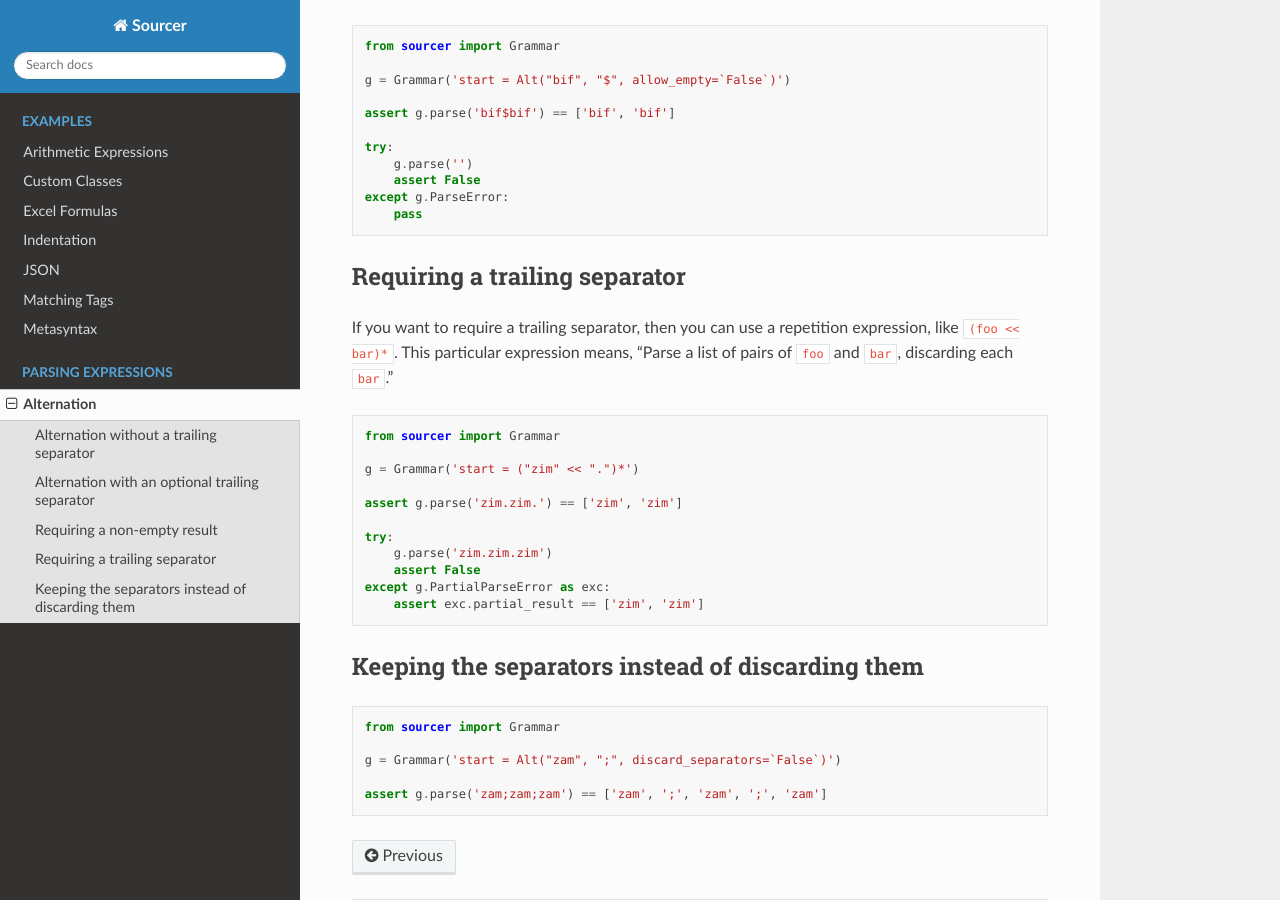
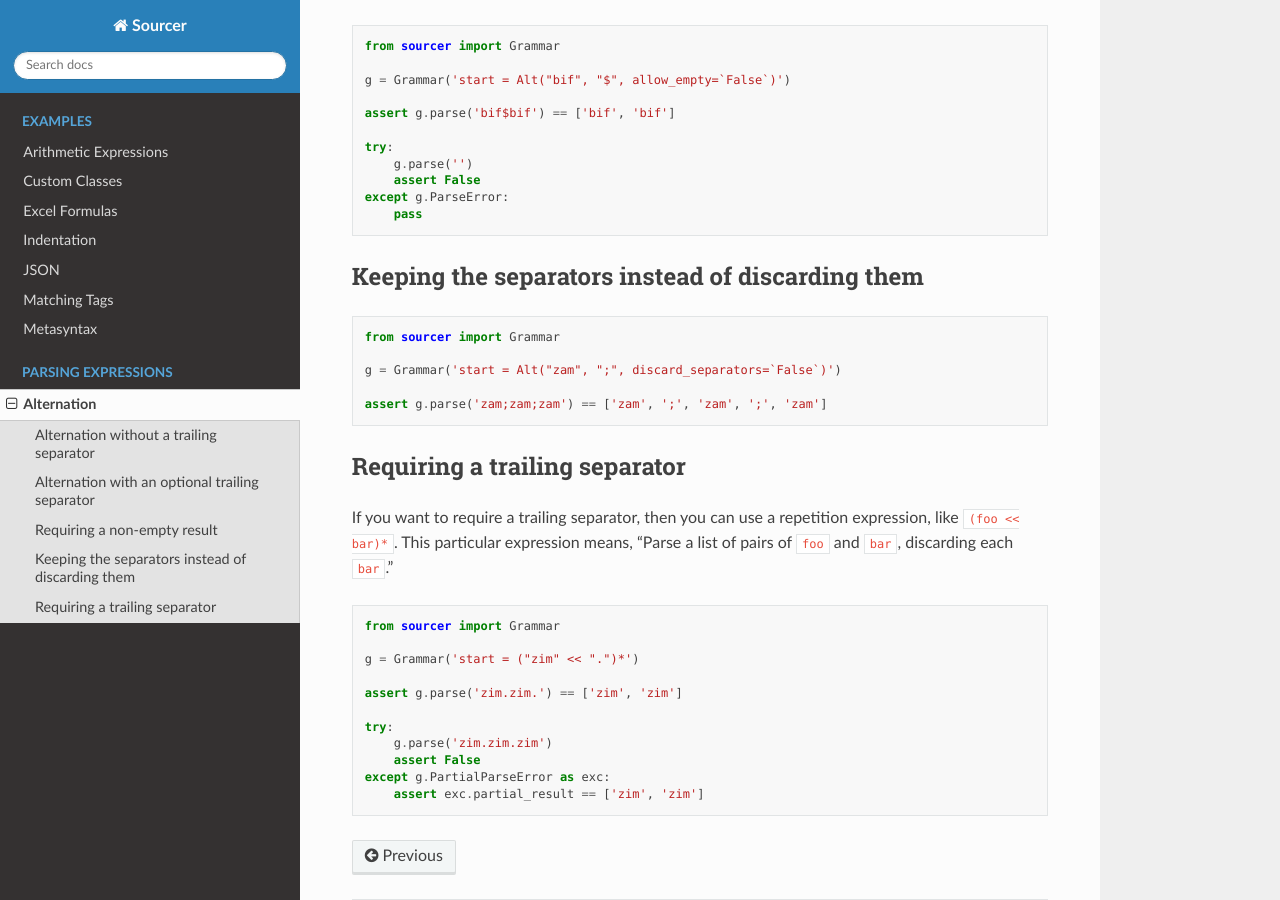
Before and after one commit to jvs/sourcer, a Sphinx documentation site: the page built from docs/expressions/alternation.md, in a window 1280 px wide and 900 px high, scrolled down 1038 px. Built offline with Sphinx 7.4.7 and the Read the Docs theme 2.0.0, drawn with Linux system fonts in a browser that asks for light colours; part of the change alters nothing that is shown.

Commit message:
Rearrange examples.

````diff
--- a/docs/expressions/alternation.md
+++ b/docs/expressions/alternation.md
@@ -62,6 +62,18 @@ except g.ParseError:
 ```
 
 
+## Keeping the separators instead of discarding them
+
+```python
+from sourcer import Grammar
+
+g = Grammar('start = Alt("zam", ";", discard_separators=`False`)')
+
+assert g.parse('zam;zam;zam') == ['zam', ';', 'zam', ';', 'zam']
+```
+
+
+
 ## Requiring a trailing separator
 
 If you want to require a trailing separator, then you can use a repetition
@@ -81,14 +93,3 @@ try:
 except g.PartialParseError as exc:
     assert exc.partial_result == ['zim', 'zim']
 ```
-
-
-## Keeping the separators instead of discarding them
-
-```python
-from sourcer import Grammar
-
-g = Grammar('start = Alt("zam", ";", discard_separators=`False`)')
-
-assert g.parse('zam;zam;zam') == ['zam', ';', 'zam', ';', 'zam']
-```
````
